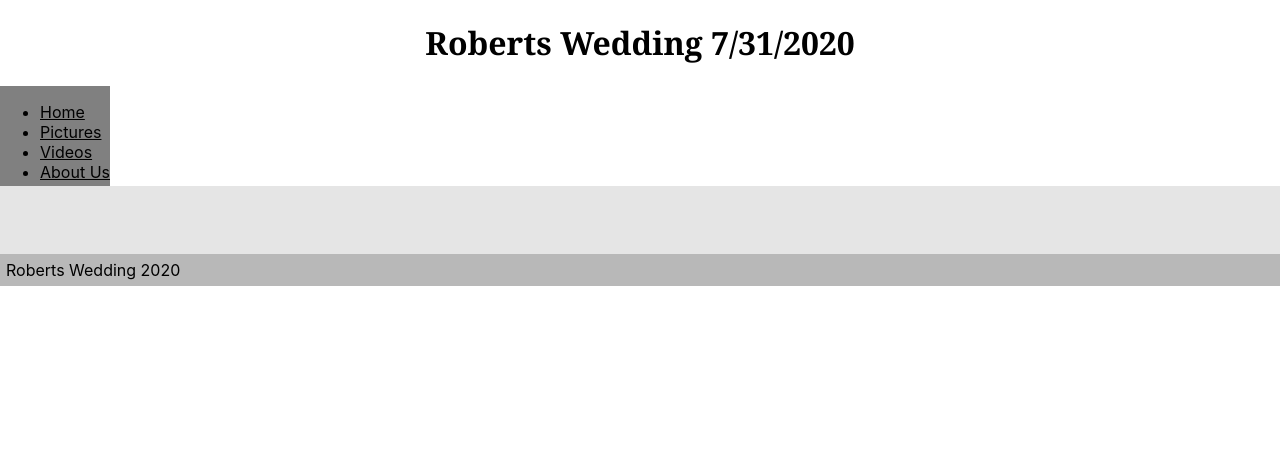
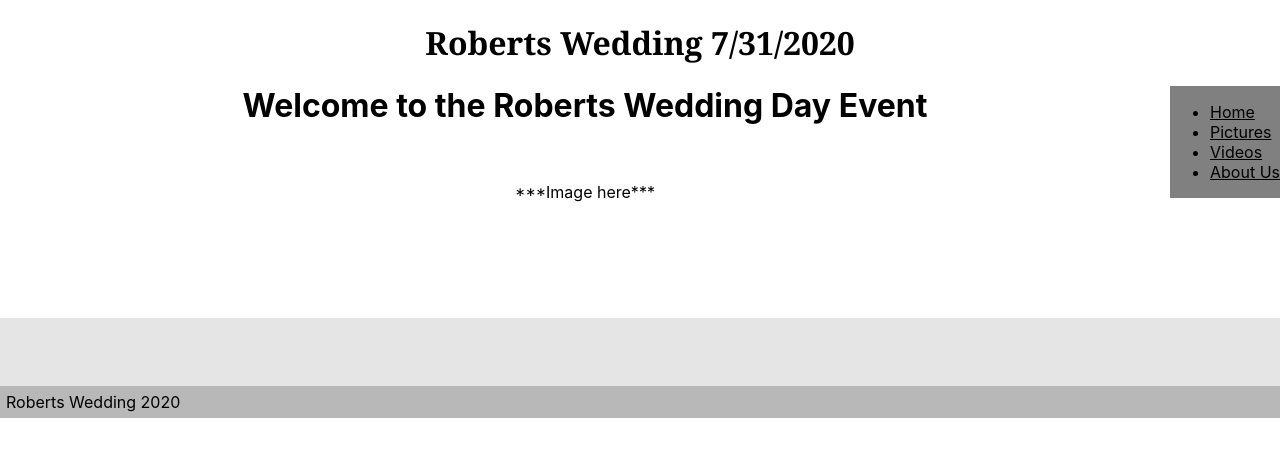
Before and after one commit to groberts31/RobertsWedding2020, a React (Create React App) app in the folder client/: page / in a window 1280 px wide. Shown: the top 456 px of the page. Built offline with nearby package versions, Linux system fonts and the light colour scheme.

Commit message:
added pages for website in directory

```diff
--- a/client/src/App.js
+++ b/client/src/App.js
@@ -5,6 +5,10 @@ import Wrapper from "./components/Wrapper";
 import { BrowserRouter as Router, Route } from "react-router-dom";
 import Name from "./components/Name";
 import Navbar from "./components/Navbar";
+import Home from "./pages/Home";
+// import Videos from "./pages/Videos";
+// import Pictures from "./pages/Pictures";
+// import About from "./pages/About";
 
 function App() {
   return (
@@ -12,7 +16,13 @@ function App() {
       <div className="App">
         <Name />
         <Navbar />
-        <Wrapper></Wrapper>
+        <Wrapper>
+        <Route exact path="/" component={Home} />
+          <Route exact path="/home" component={Home} />
+          {/* <Route exact path="/pictures" component={Pictures} />
+          <Route exact path="/videos" component={Videos} />
+          <Route exact path="/about" component={About} /> */}
+        </Wrapper>
         <Footer />
       </div>
     </Router>
--- /dev/null
+++ b/client/src/components/Container/index.js
@@ -0,0 +1,7 @@
+import React from "react";
+
+function Container(props) {
+  return <div className={`container${props.fluid ? "-fluid" : ""}`} {...props} />;
+}
+
+export default Container;
--- /dev/null
+++ b/client/src/components/Form/style.css
@@ -0,0 +1,18 @@
+#form {
+    text-align: center;
+}
+
+#contactInfo {
+    font-size: 20px;
+    font-weight: bold;
+}
+
+input {
+    width: 50%;
+    background-color: lightgray;
+}
+
+textarea {
+    width: 75%;
+    background-color: lightgray;
+}
--- a/client/src/components/Navbar/style.css
+++ b/client/src/components/Navbar/style.css
@@ -1,5 +1,5 @@
 .navigation {
-    float: left;
+    float: right;
     background-color: grey;
   }
 
--- /dev/null
+++ b/client/src/pages/Home/index.js
@@ -0,0 +1,19 @@
+import React from "react";
+import "./style.css";
+import Container from "../../components/Container";
+
+function Home() {
+  return (
+    <div className="jumbotron">
+    <h1>Welcome to the Roberts Wedding Day Event</h1>
+    <br/>
+      <Container>
+          <div className="image">
+              <p>***Image here***</p>
+          </div>
+      </Container>
+    </div>
+  );
+}
+
+export default Home;
--- /dev/null
+++ b/client/src/pages/Home/style.css
@@ -0,0 +1,3 @@
+.jumbotron {
+    text-align: center;
+}
```
Also changed, not shown: client/src/components/Col/index.js (added, +7 -0 lines), client/src/components/Form/index.js (added, +35 -0 lines), client/src/components/Row/index.js (added, +7 -0 lines), 1 other file (tests, documents, lock files or other folders).
